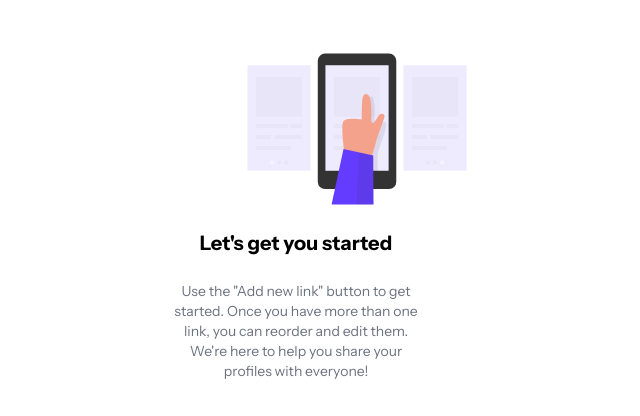
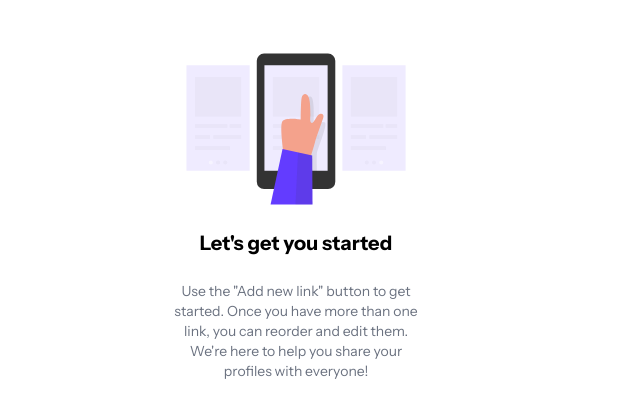
Before and after one commit to wonderful-coyote/my-link-sharing-app, a Next.js app: page /home/components/NoLinks in a window 1280 px wide. Shown: the top 416 px of the page, without its empty margins (344-984 px from the left). Built offline with nearby package versions, Linux system fonts and the light colour scheme; no server answers.

Commit message:
nolinks fix

```diff
--- a/src/pages/home/components/NoLinks.tsx
+++ b/src/pages/home/components/NoLinks.tsx
@@ -3,14 +3,14 @@ import NoLinksIcon from "@/assets/platformicons/NoLinksIcon";
 
 export default function NoLinks() {
   return (
-    <div className="grid justify-items-center gap-6 m-5 mt-11">
-      <div className="w-32 h-auto">
+    <div className="flex flex-col items-center justify-center text-center gap-6 m-5 mt-11">
+      <div className="h-auto">
         <NoLinksIcon />
       </div>
 
       <h3 className="text-xl font-bold">Let's get you started</h3>
 
-      <p className="text-center max-w-[255px] text-sm text-gray-500">
+      <p className="max-w-[255px] text-sm text-gray-500">
         Use the "Add new link" button to get started. Once you have more than
         one link, you can reorder and edit them. We're here to help you share
         your profiles with everyone!
```
